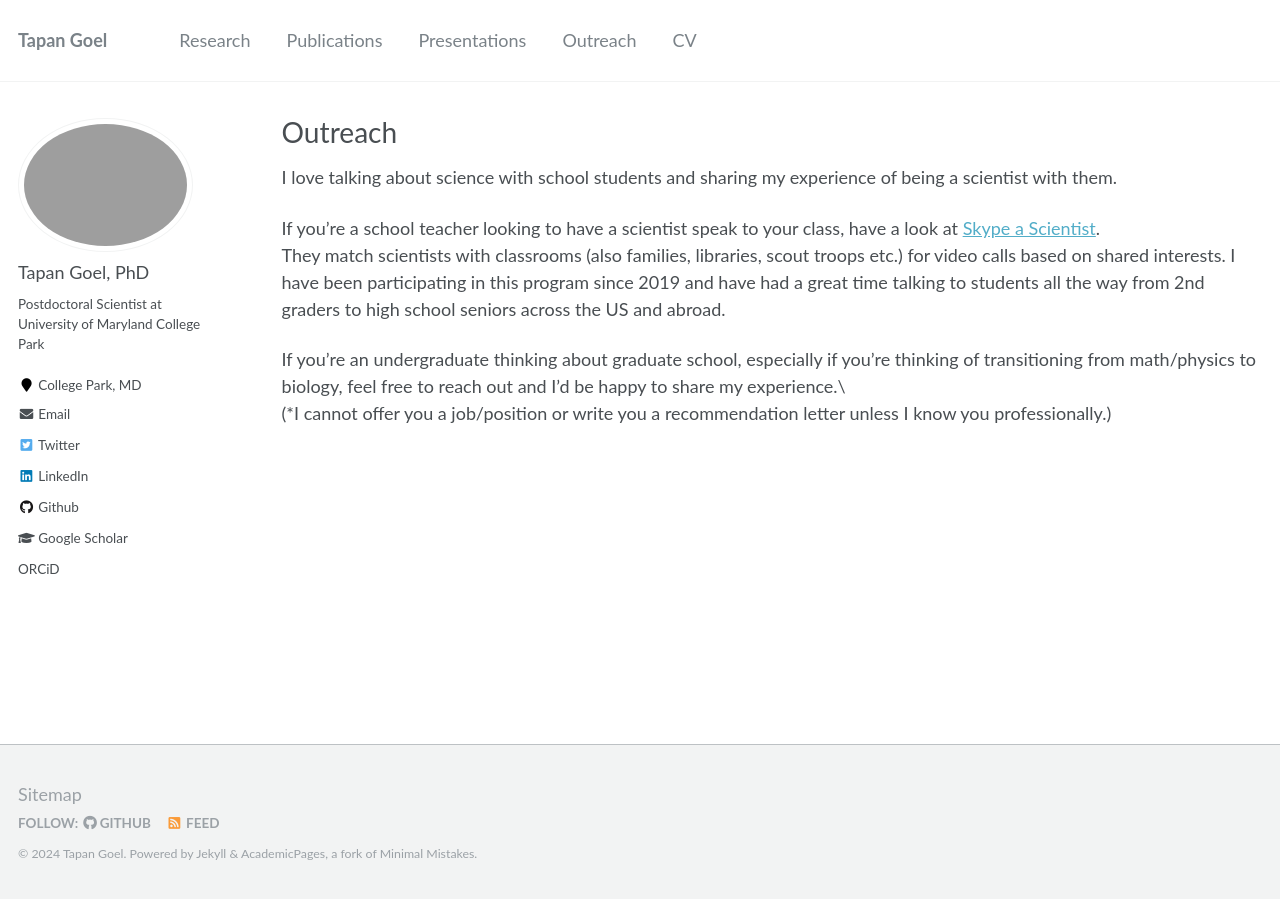
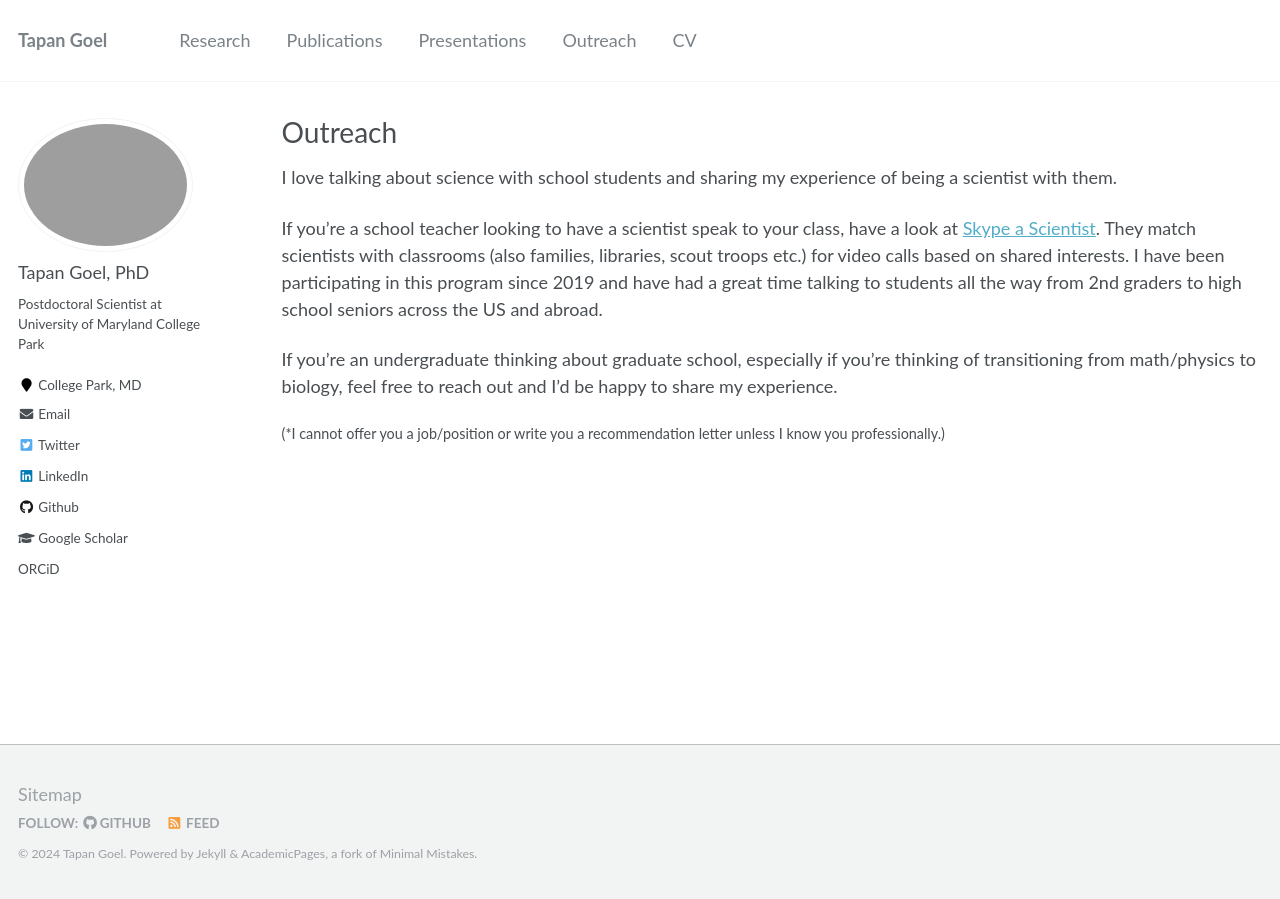
Before and after one commit to tapangoel1994/tapangoel1994.github.io, a Jekyll site: the page built from _pages/Outreach.md, in a window 1280 px wide. Built offline with Jekyll 4.4.1, drawn with Linux system fonts in a browser that asks for light colours.

Commit message:
Update Outreach.md

```diff
--- a/_pages/Outreach.md
+++ b/_pages/Outreach.md
@@ -7,9 +7,9 @@ author_profile: true
 
 I love talking about science with school students and sharing my experience of being a scientist with them.
 
-If you're a school teacher looking to have a scientist speak to your class, have a look at [Skype a Scientist](https://www.skypeascientist.com/).\
+If you're a school teacher looking to have a scientist speak to your class, have a look at [Skype a Scientist](https://www.skypeascientist.com/).
 They match scientists with classrooms (also families, libraries, scout troops etc.) for video calls based on shared interests.
 I have been participating in this program since 2019 and have had a great time talking to students all the way from 2nd graders to high school seniors across the US and abroad.
 
-If you're an undergraduate thinking about graduate school, especially if you're thinking of transitioning from math/physics to biology, feel free to reach out and I'd be happy to share my experience.\\\\
-<span style="font-size:1em;">(*I cannot offer you a job/position or write you a recommendation letter unless I know you professionally.)</span>
+If you're an undergraduate thinking about graduate school, especially if you're thinking of transitioning from math/physics to biology, feel free to reach out and I'd be happy to share my experience.
+<p style="font-size:0.8em;">(*I cannot offer you a job/position or write you a recommendation letter unless I know you professionally.)</p>
```
